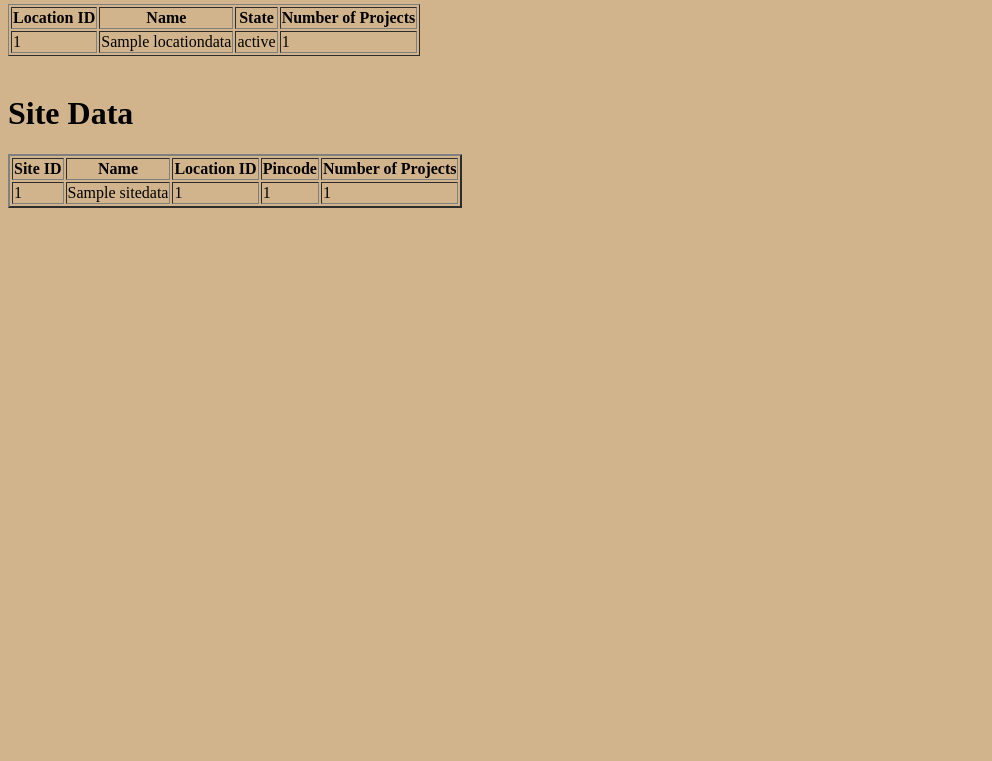
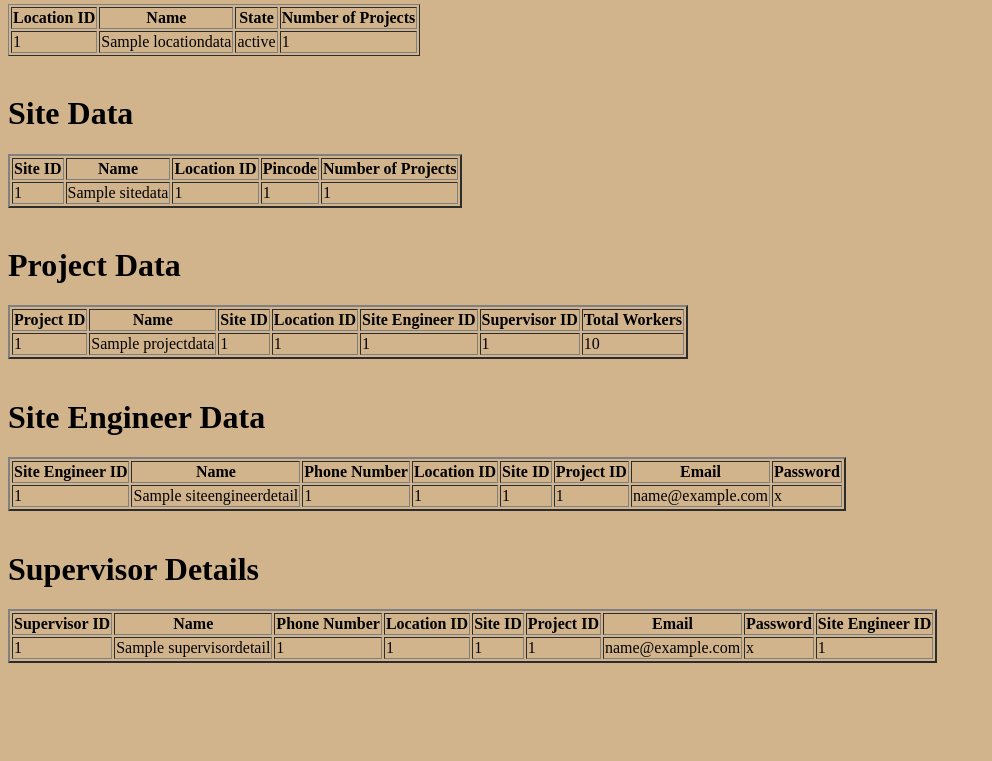
Before and after one commit to nsinhame/AttendanceSalary, a Flask app: template main/templates/view_all_data.html in a window 1280 px wide. Shown: the part 452-1213 px from the top of the page, without its empty margins (0-992 px from the left). Before the commit the page ends 660 px from the top, so only its background shows below. Run offline with Flask 3, Linux system fonts and the light colour scheme; tables that the repository leaves empty hold one stand-in row (values such as "Sample post"); the template is opened without the code that fills it: values that come from a table or form of the project are taken from there, most other values are stand-ins (such as "Sample title", 1, 10 or a date in 2020).

Commit message:
added few changes

```diff
--- a/main/templates/add_site_engineer.html
+++ b/main/templates/add_site_engineer.html
@@ -18,7 +18,7 @@
     <input type="text" name="site_eng_name" id="site_eng_name"><br><br>
 
     <!-- Get phone number of the Site Engineer -->
-    <label for="site_eng_phone">Product ID: </label>
+    <label for="site_eng_phone">Phone Number: </label>
     <input type="text" name="site_eng_phone" id="site_eng_phone"><br><br>
 
     <!-- Get Location ID of the Site Engineer -->
--- a/main/templates/bosslogin.html
+++ b/main/templates/bosslogin.html
@@ -10,11 +10,13 @@
 <a href="#" class="button button-grad" size="50px">Boss Login</a>
 <br><br><br>
 
-
+<!-- Done -->
 <form method="POST" action ="/add_site_engineer">
     <input type="submit" value="Add New Site Engineer">
 </form>
 <br><br>
+
+
 
 <form method="POST" action ="/change_site_engineer">
     <input type="submit" value="Change Site Engineer Data">
--- a/main/templates/view_all_data.html
+++ b/main/templates/view_all_data.html
@@ -111,8 +111,85 @@
     {% endfor %}
 </table>
 
+<br>
+<h1> Project Data </h1>
+<table border="2">
+    <tr>
+        <th>Project ID</th>
+        <th>Name</th>
+        <th>Site ID</th>
+        <th>Location ID</th>
+        <th>Site Engineer ID</th>
+        <th>Supervisor ID</th>
+        <th>Total Workers</th>
+    </tr>
+    {% for i in project_data %}
+    <tr>
+        <td>{{i.project_id}}</td>
+        <td>{{i.project_name}}</td>
+        <td>{{i.site_id}}</td>
+        <td>{{i.location_id}}</td>
+        <td>{{i.site_eng_id}}</td>
+        <td>{{i.supervisor_id}}</td>
+        <td>{{i.total_workers}}</td>
+    </tr>
+    {% endfor %}
+</table>
+<br>
 
+<h1> Site Engineer Data </h1>
+<table border ="2">
+    <tr>
+        <th>Site Engineer ID</th>
+        <th>Name</th>
+        <th>Phone Number</th>
+        <th>Location ID</th>
+        <th>Site ID</th>
+        <th>Project ID</th>
+        <th>Email</th>
+        <th>Password</th>
+    </tr>
+    {% for i in site_eng_detail %}
+    <tr>
+        <td>{{i.site_eng_id}}</td>
+        <td>{{i.site_eng_name}}</td>
+        <td>{{i.site_eng_phone}}</td>
+        <td>{{i.location_id}}</td>
+        <td>{{i.site_id}}</td>
+        <td>{{i.project_id}}</td>
+        <td>{{i.site_eng_email}}</td>
+        <td>{{i.site_eng_password}}</td>
+    </tr>
+    {% endfor %}
+</table>
+<br>
 
-
-
+<h1> Supervisor Details </h1>
+<table border="2">
+    <tr>
+        <th>Supervisor ID</th>
+        <th>Name</th>
+        <th>Phone Number</th>
+        <th>Location ID</th>
+        <th>Site ID</th>
+        <th>Project ID</th>
+        <th>Email</th>
+        <th>Password</th>
+        <th>Site Engineer ID</th>
+    </tr>
+    {% for i in supervisor_detail %}
+    <tr>
+        <td>{{i.supervisor_id}}</td>
+        <td>{{i.supervisor_name}}</td>
+        <td>{{i.supervisor_phone}}</td>
+        <td>{{i.location_id}}</td>
+        <td>{{i.site_id}}</td>
+        <td>{{i.project_id}}</td>
+        <td>{{i.supervisor_email}}</td>
+        <td>{{i.supervisor_password}}</td>
+        <td>{{i.site_eng_id}}</td>
+    </tr>
+    {% endfor %}
+</table>
+<br><br><br><br><br>
 {% endblock content %}
```
Also changed, not shown: main/routes.py (+53 -13 lines).
